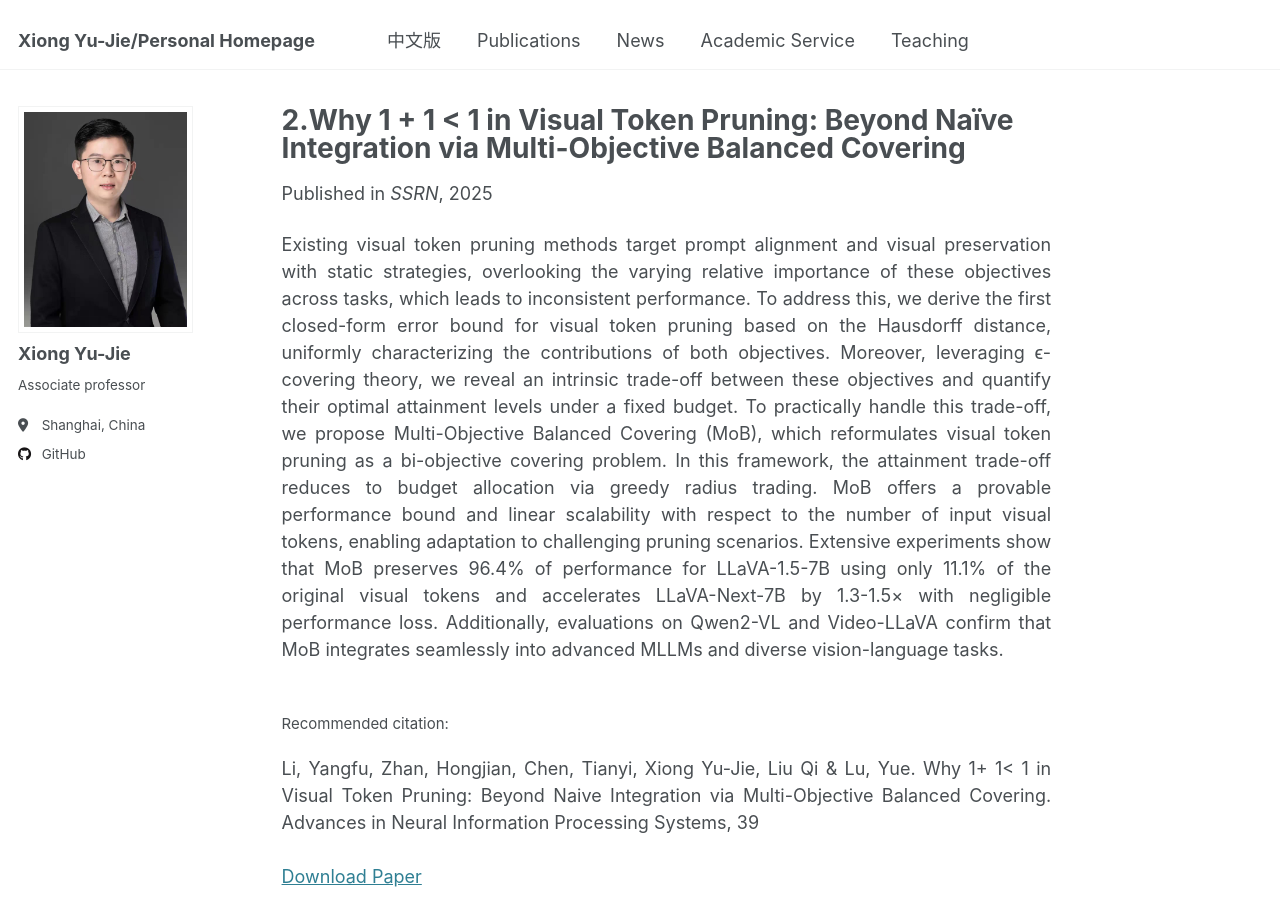
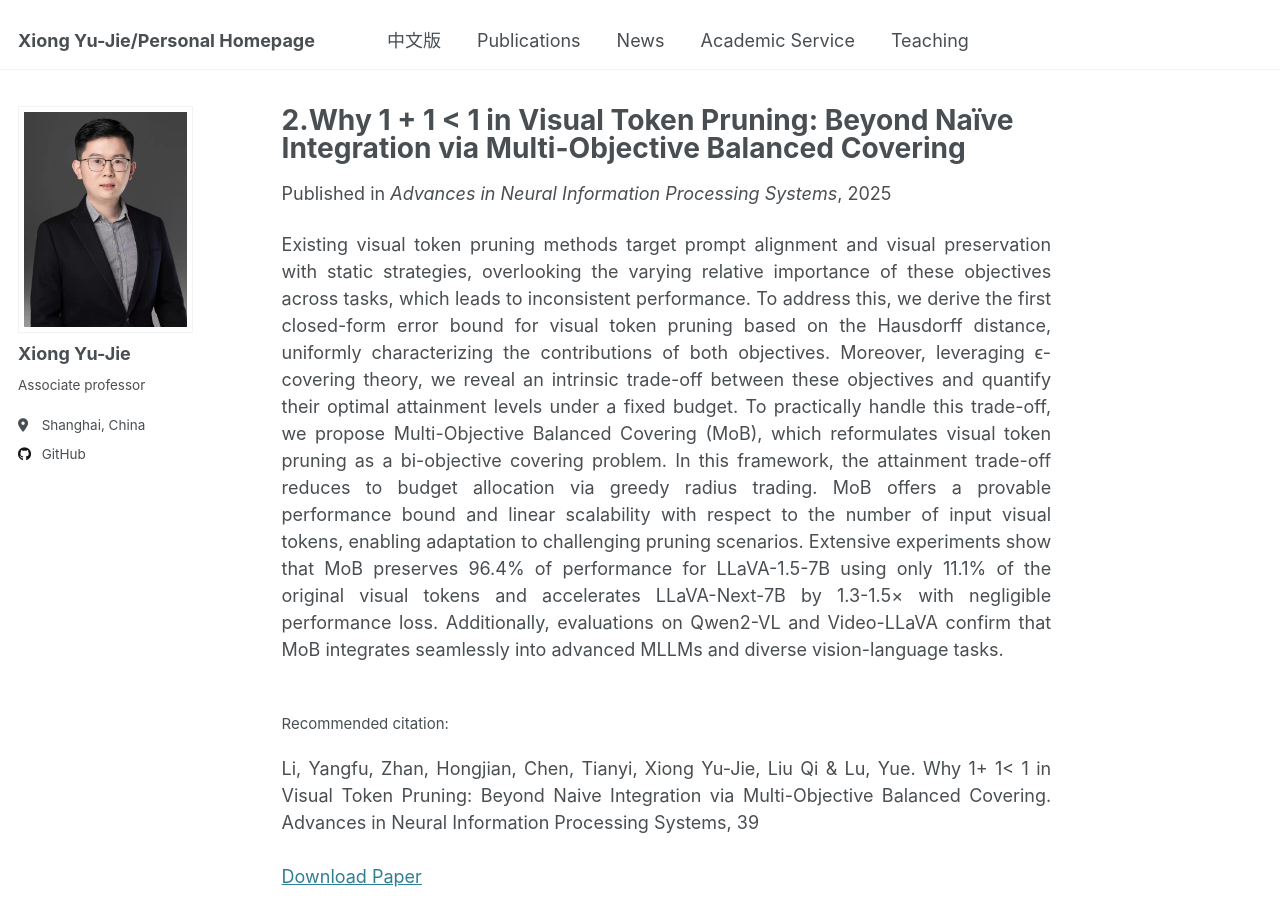
Before and after one commit to X-Lab-CN/introduce, a Jekyll site: the page built from _publications/2025-10-16-paper-title-number-1.md, in a window 1280 px wide and 900 px high. Built offline with Jekyll 4.4.1, drawn with Linux system fonts in a browser that asks for light colours.

Commit message:
Update 2025-10-16-paper-title-number-1.md

```diff
--- a/_publications/2025-10-16-paper-title-number-1.md
+++ b/_publications/2025-10-16-paper-title-number-1.md
@@ -5,7 +5,7 @@ category: 2025
 permalink: /publication/2025-10-16-paper-title-number-1
 excerpt: '<div style="text-align: justify;">MoB is a training-free visual token pruning method for MLLMs that uses geometric covering theory to optimally balance prompt alignment and visual preservation, achieving high acceleration with minimal performance loss.</div>'
 date: 2025-10-16
-venue: 'SSRN'
+venue: 'Advances in Neural Information Processing Systems'
 paperurl: 'http://xiongyujie.cn/files/nips.pdf'
 citation: '<br/><div style="text-align: justify;">Li, Yangfu,  Zhan, Hongjian, Chen, Tianyi, Xiong Yu-Jie, Liu Qi & Lu, Yue. Why 1+ 1< 1 in Visual Token Pruning: Beyond Naive Integration via Multi-Objective Balanced Covering. Advances in Neural Information Processing Systems, 39</div>'
 ---
```
